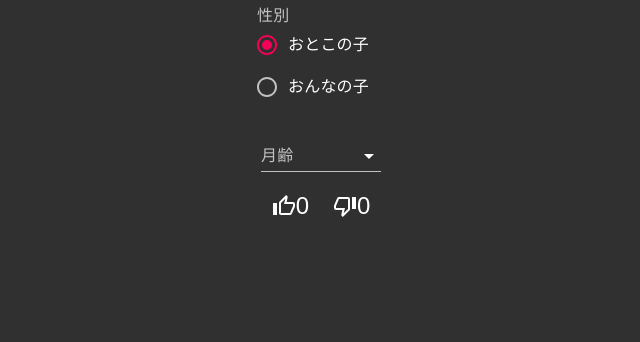
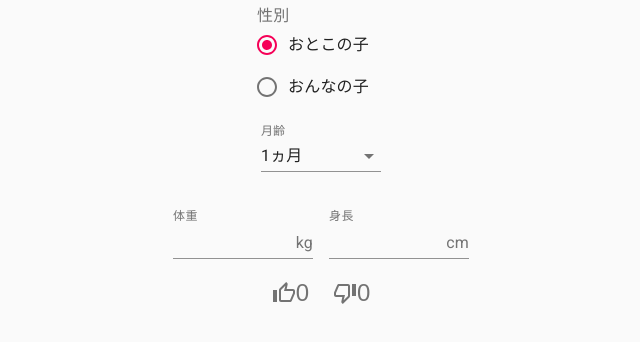
Before and after one commit to Hideaki-Nakagawa/baby-checker, a React (Create React App) app: page / in a window 1280 px wide. Shown: the top 342 px of the page, without its empty margins (319-959 px from the left). Built offline with nearby package versions, Linux system fonts and the light colour scheme.

Commit message:
add input fileds for weight and height

```diff
--- a/src/App.js
+++ b/src/App.js
@@ -1,16 +1,18 @@
 import logo from './logo.svg';
 import './App.css';
-import GoodBtn from './component/atoms/GoodBtn.jsx';
-import BadBtn from './component/atoms/BadBtn.jsx';
-import GenderRadioBtnGroup from './component/molecules/GenderRadioBtnGroup.jsx';
+import GoodBtn from './component/atoms/GoodBtn';
+import BadBtn from './component/atoms/BadBtn';
+import GenderRadioBtnGroup from './component/molecules/GenderRadioBtnGroup';
 import { createMuiTheme, CssBaseline, Grid, ThemeProvider } from '@material-ui/core';
 import AgeSelect from './component/molecules/AgeSelect';
+import WeightInputField from './component/molecules/WeightInputField';
+import HeightInputField from './component/molecules/HeightInputField';
 
 function App() {
   const theme = createMuiTheme({
     palette: {
-      type: 'dark',
-      //type: 'light',
+      //type: 'dark',
+      type: 'light',
     }
   })
   return (
@@ -33,6 +35,15 @@ function App() {
             justify="center"
             alignItems="center"
           >
+            <WeightInputField />
+            <HeightInputField />
+          </Grid>
+          <Grid
+            container
+            direction="row"
+            justify="center"
+            alignItems="center"
+          >
             <GoodBtn />
             <BadBtn />
           </Grid>
--- a/src/component/molecules/AgeSelect.jsx
+++ b/src/component/molecules/AgeSelect.jsx
@@ -1,6 +1,7 @@
 import React, { useState } from 'react';
 import { createStyles, FormControl, InputLabel, makeStyles, MenuItem, Select } from '@material-ui/core';
 
+/** @summary style define*/
 const useStyles = makeStyles((theme) =>
     createStyles({
         "formControl": {
@@ -10,13 +11,11 @@ const useStyles = makeStyles((theme) =>
     }),
 );
 
-/**
- * @summary 月齢選択 コンポーネント
- */
+/** @summary 月齢選択 コンポーネント */
 const AgeSelect = () => {
 
     /** @summary state hook */
-    const [age, setAge] = useState('');
+    const [age, setAge] = useState('1');
     const handleChange = (event) => {
         setAge(event.target.value);
     };
@@ -41,6 +40,7 @@ const AgeSelect = () => {
                 id="age_select"
                 value={age}
                 onChange={handleChange}
+                variant="standard"
             >
                 {makeMonthItems()}
             </Select>
--- a/src/component/molecules/GenderRadioBtnGroup.jsx
+++ b/src/component/molecules/GenderRadioBtnGroup.jsx
@@ -1,7 +1,7 @@
 import React, { useState } from 'react';
 import { makeStyles, createStyles, FormControl, FormControlLabel, FormLabel, RadioGroup, Radio } from '@material-ui/core';
 
-
+/** @summary style define*/
 const useStyles = makeStyles((theme) =>
     createStyles({
         "formControl": {
@@ -10,9 +10,7 @@ const useStyles = makeStyles((theme) =>
     }),
 );
 
-/**
- * 性別選択のラジオボタン コンポーネント
- */
+/** @summary 性別選択のラジオボタン コンポーネント */
 const GenderRadioBtnGroup = () => {
 
     /** @summary state hook */
--- /dev/null
+++ b/src/component/molecules/HeightInputField.jsx
@@ -0,0 +1,56 @@
+import React, { useState } from 'react';
+import clsx from 'clsx';
+import { makeStyles, createStyles, FormControl, FormHelperText, Input, InputAdornment} from '@material-ui/core';
+
+/** @summary style define*/
+const useStyles = makeStyles((theme) =>
+    createStyles({
+        margin: {
+            margin: theme.spacing(1),
+        },
+        withoutLabel: {
+            marginTop: theme.spacing(3),
+        },
+        textField: {
+            width: '10em',
+        },
+    }),
+);
+
+const HeightInputField = () => {
+
+    /** @summary state hook */
+    const [values, setValues] = useState({
+        height: "",
+    });
+
+    /**
+     * @summary state change
+     * @details 複数のステートを持つ場合のステート変更関数
+     */
+    const handleChange = (prop) => (event) => {
+        setValues({ ...values, [prop]: event.target.value });
+    };
+
+    /** @summary style hook api */
+    const classes = useStyles();
+
+    return (
+        <FormControl className={clsx(classes.margin, classes.withoutLabel, classes.textField)}>
+            <FormHelperText id="height_input_helper_text">身長</FormHelperText>
+            <Input
+                id="height_input"
+                value={values.height}
+
+                onChange={handleChange('height')}
+                endAdornment={<InputAdornment position="end">cm</InputAdornment>}
+                aria-describedby="height_input_helper_text"
+                inputProps={{
+                    'maxlength' : 6,
+                    'aria-label': 'height',
+                }}
+            />
+        </FormControl>
+    )
+}
+export default HeightInputField;
--- /dev/null
+++ b/src/component/molecules/WeightInputField.jsx
@@ -0,0 +1,56 @@
+import React, { useState } from 'react';
+import clsx from 'clsx';
+import { makeStyles, createStyles, FormControl, FormHelperText, Input, InputAdornment} from '@material-ui/core';
+
+/** @summary style define*/
+const useStyles = makeStyles((theme) =>
+    createStyles({
+        margin: {
+            margin: theme.spacing(1),
+        },
+        withoutLabel: {
+            marginTop: theme.spacing(3),
+        },
+        textField: {
+            width: '10em',
+        },
+    }),
+);
+
+const WeightInputField = () => {
+
+    /** @summary state hook */
+    const [values, setValues] = useState({
+        weight: "",
+    });
+
+    /**
+     * @summary state change
+     * @details 複数のステートを持つ場合のステート変更関数
+     */
+    const handleChange = (prop) => (event) => {
+        setValues({ ...values, [prop]: event.target.value });
+    };
+
+    /** @summary style hook api */
+    const classes = useStyles();
+
+    return (
+        <FormControl className={clsx(classes.margin, classes.withoutLabel, classes.textField)}>
+            <FormHelperText id="weight_input_helper_text">体重</FormHelperText>
+            <Input
+                id="weight_input"
+                value={values.weight}
+
+                onChange={handleChange('weight')}
+                endAdornment={<InputAdornment position="end">kg</InputAdornment>}
+                aria-describedby="weight_input_helper_text"
+                inputProps={{
+                    'maxlength' : 4,
+                    'aria-label': 'weight',
+                }}
+            />
+        </FormControl>
+    )
+}
+export default WeightInputField;
```
